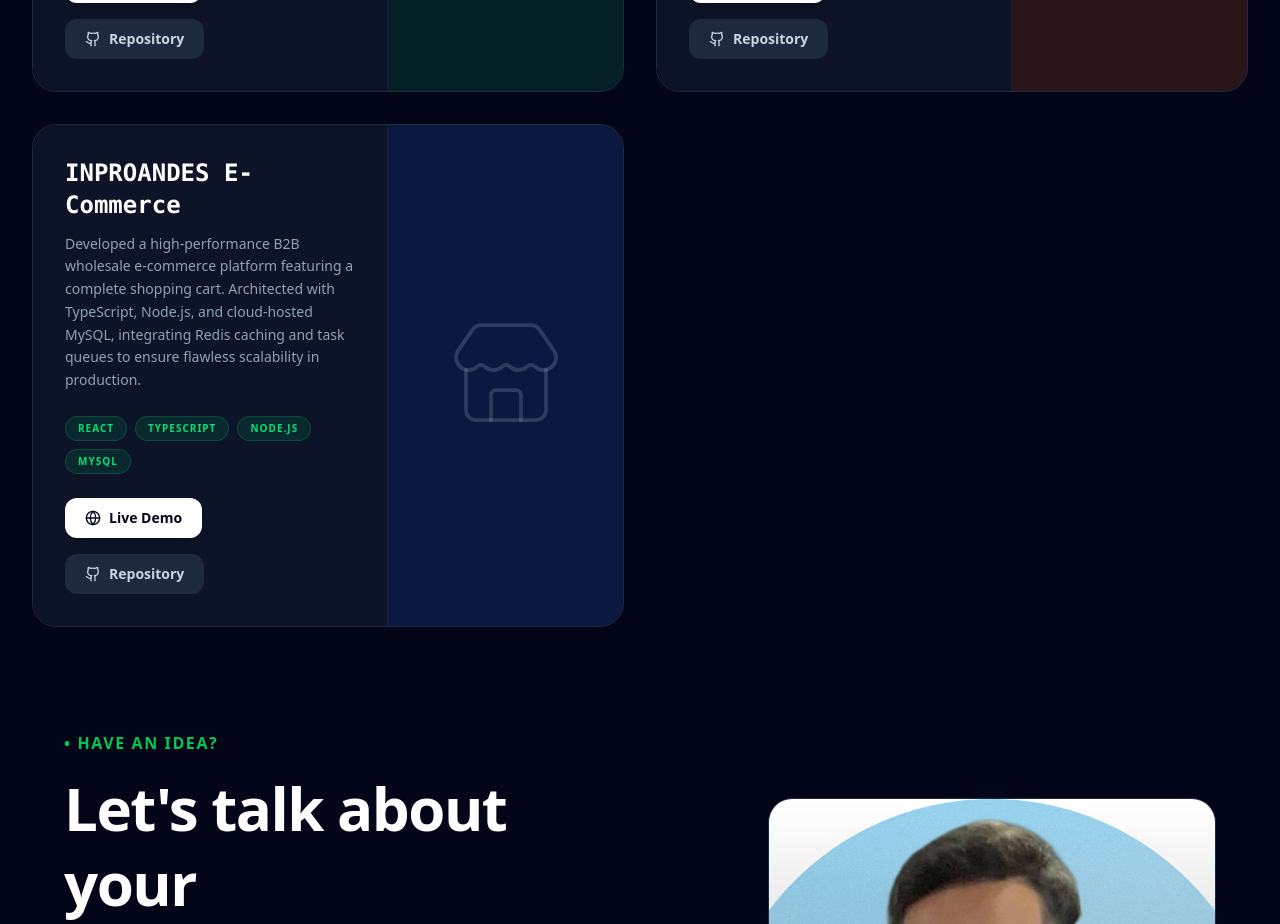
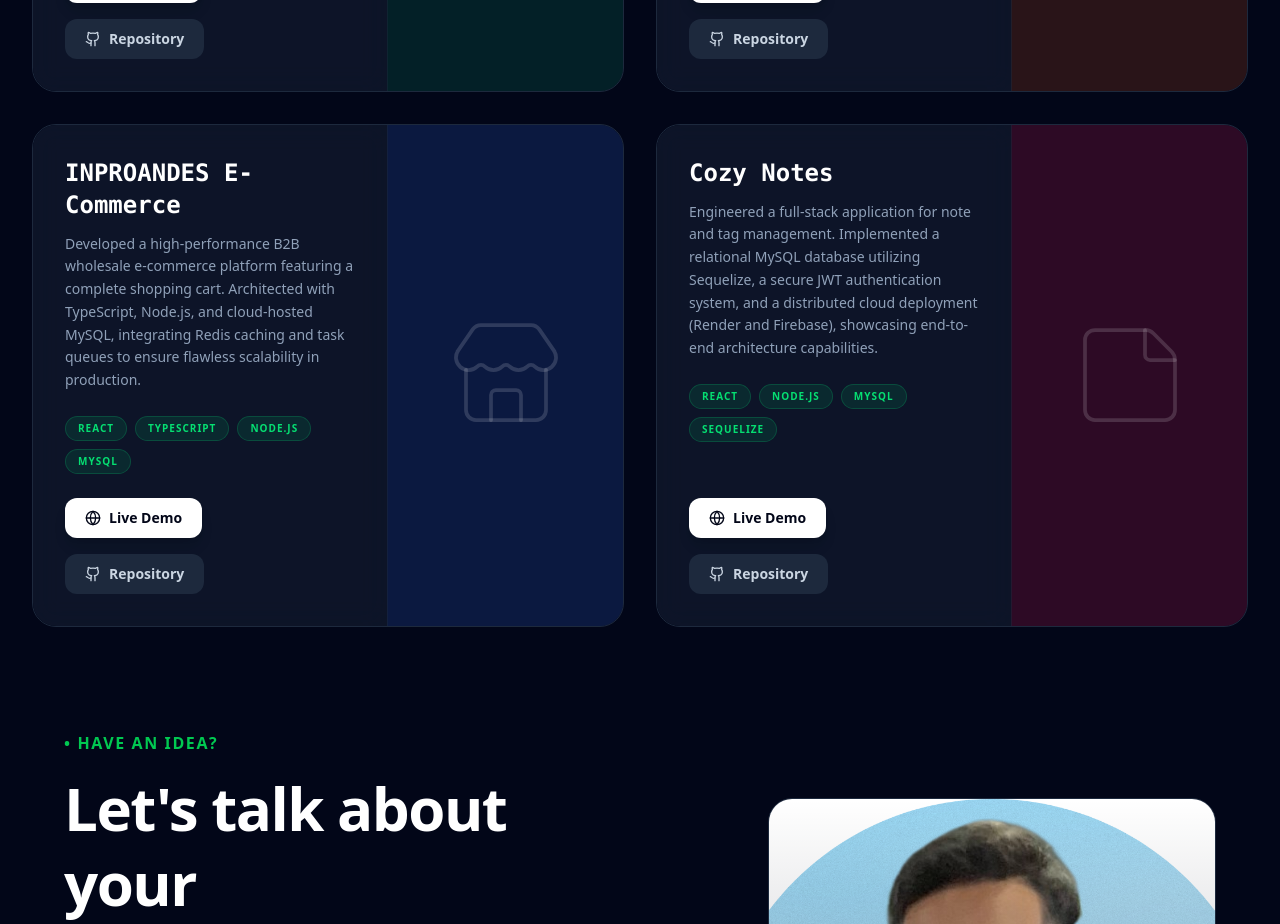
Before and after one commit to JoshuaFreelancer/JoshuaFreelancer.github.io, a React (Vite) app: page / in a window 1280 px wide. Shown: the part 3460-4384 px from the top of the page. Built offline with nearby package versions, Linux system fonts and the light colour scheme.

Commit message:
Nuevo proyecto Cozy Notes

```diff
--- a/src/i18n/translations.js
+++ b/src/i18n/translations.js
@@ -97,6 +97,11 @@ export const es = {
       {
         title: "INPROANDES E-Commerce",
         desc: "Desarrollé una plataforma de comercio electrónico B2B de alto rendimiento con carrito de compras completo. Arquitecturada con TypeScript, Node.js y MySQL en la nube, integrando caché con Redis y colas de tareas para asegurar una escalabilidad impecable en producción.",
+      },
+      // NUEVO PROYECTO AÑADIDO: COZY NOTES
+      {
+        title: "Cozy Notes",
+        desc: "Desarrollé una aplicación Full-Stack para la gestión de notas y etiquetas. Implementé una base de datos relacional en MySQL con Sequelize, un sistema de autenticación seguro y despliegue distribuido en la nube (Render y Firebase), demostrando mi capacidad para construir arquitecturas sólidas de extremo a extremo.",
       },
     ],
   },
@@ -231,6 +236,11 @@ export const en = {
         title: "INPROANDES E-Commerce",
         desc: "Developed a high-performance B2B wholesale e-commerce platform featuring a complete shopping cart. Architected with TypeScript, Node.js, and cloud-hosted MySQL, integrating Redis caching and task queues to ensure flawless scalability in production.",
       },
+      // NUEVO PROYECTO AÑADIDO: COZY NOTES
+      {
+        title: "Cozy Notes",
+        desc: "Engineered a full-stack application for note and tag management. Implemented a relational MySQL database utilizing Sequelize, a secure JWT authentication system, and a distributed cloud deployment (Render and Firebase), showcasing end-to-end architecture capabilities.",
+      }
     ],
   },
   contact: {
--- a/src/pages/Projects.jsx
+++ b/src/pages/Projects.jsx
@@ -7,6 +7,7 @@ import {
   Building,
   ShoppingBasket,
   Store,
+  StickyNote,
 } from "lucide-react";
 
 export default function Projects({ t }) {
@@ -50,6 +51,14 @@ export default function Projects({ t }) {
       liveLink: "https://inproandes-ecommerce.web.app",
       imageColor: "bg-blue-900/30",
       icon: Store,
+    },
+    {
+      id: 6,
+      tags: ["React", "Node.js", "MySQL", "Sequelize"],
+      repoLink: "https://github.com/JoshuaFreelancer/cozynotes-api",
+      liveLink: "https://cozy-notes.web.app",
+      imageColor: "bg-rose-900/30",
+      icon: StickyNote,
     },
   ];
 
```
